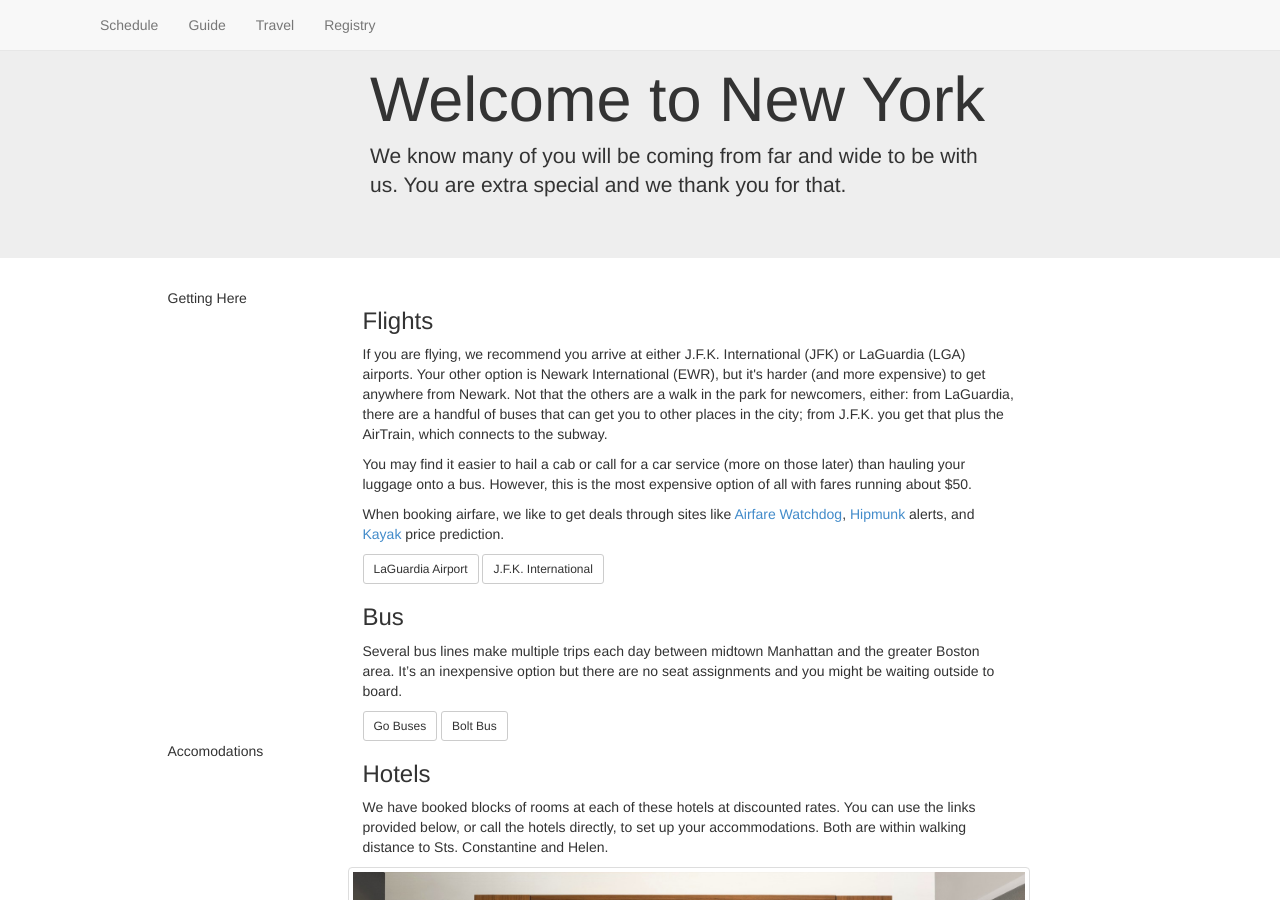
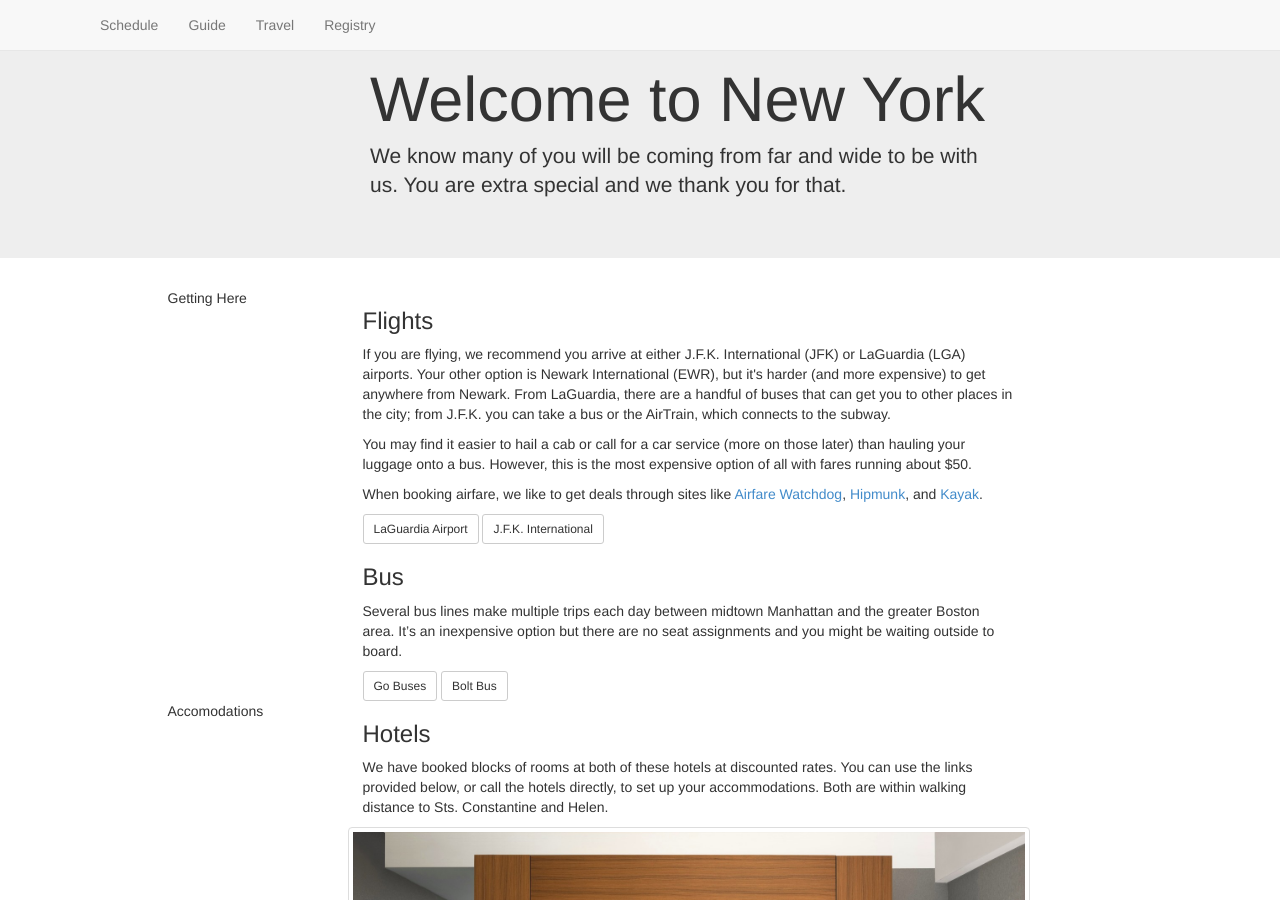
Before and after one commit to jpfinley/weddingSite, a Jekyll site: the page built from site/travel.html, in a window 1280 px wide and 900 px high. Built offline with Jekyll 4.4.1, drawn with Linux system fonts in a browser that asks for light colours; nearby versions of some CDN libraries; Markdown is read by kramdown in place of the engine named in the settings; some of the changed text lies outside the part shown.

Commit message:
Final copy for Travel
closes #11

```diff
--- a/site/travel.html
+++ b/site/travel.html
@@ -20,9 +20,9 @@ title: The Wedding of John and Jamie
         </div>
         <div class="col-md-7">
           <h3>Flights</h3>
-          <p>If you are flying, we recommend you arrive at either J.F.K. International (JFK) or LaGuardia (LGA) airports. Your other option is Newark International (EWR), but it's harder (and more expensive) to get anywhere from Newark. Not that the others are a walk in the park for newcomers, either: from LaGuardia, there are a handful of buses that can get you to other places in the city; from J.F.K. you get that plus the AirTrain, which connects to the subway.</p>
+          <p>If you are flying, we recommend you arrive at either J.F.K. International (JFK) or LaGuardia (LGA) airports. Your other option is Newark International (EWR), but it's harder (and more expensive) to get anywhere from Newark. From LaGuardia, there are a handful of buses that can get you to other places in the city; from J.F.K. you can take a bus or  the AirTrain, which connects to the subway.</p>
           <p>You may find it easier to hail a cab or call for a car service (more on those later) than hauling your luggage onto a bus. However, this is the most expensive option of all with fares running about $50.</p>
-          <p>When booking airfare, we like to get deals through sites like <a href="http://www.airfarewatchdog.com">Airfare Watchdog</a>, <a href="http://www.hipmunk.com">Hipmunk</a> alerts, and <a href="http://www.kayak.com">Kayak</a> price prediction.</p>
+          <p>When booking airfare, we like to get deals through sites like <a href="http://www.airfarewatchdog.com">Airfare Watchdog</a>, <a href="http://www.hipmunk.com">Hipmunk</a>, and <a href="http://www.kayak.com">Kayak</a>.</p>
           <a class="btn btn-default btn-sm" href="http://www.panynj.gov/airports/laguardia.html" role="button">LaGuardia Airport</a>
           <a class="btn btn-default btn-sm" href="http://www.panynj.gov/airports/jfk.html" role="button">J.F.K. International</a>
           <h3>Bus</h3>
@@ -37,7 +37,7 @@ title: The Wedding of John and Jamie
         </div>
         <div class="col-md-7">
           <h3>Hotels</h3>
-          <p>We have booked blocks of rooms at each of these hotels at discounted rates. You can use the links provided below, or call the hotels directly, to set up your accommodations. Both are within walking distance to Sts. Constantine and Helen.</p>
+          <p>We have booked blocks of rooms at both of these hotels at discounted rates. You can use the links provided below, or call the hotels directly, to set up your accommodations. Both are within walking distance to Sts. Constantine and Helen.</p>
           <div class="row">
             <div class="thumbnail">
               <img src="assets/images/aloft.jpg" alt="The Aloft New York">
@@ -89,7 +89,7 @@ title: The Wedding of John and Jamie
           <p>If you’re looking for more convenience, hail a taxi. (Look for the light on the taxi’s roof. If it’s illuminated, it’s available for hire.) Taxis in NYC accept cash or credit card and gratuity is expected. Note that it can be more difficult to find available taxis in Brooklyn than Manhattan.</p>
           <a class="btn btn-default btn-sm" href="http://www.nyc.gov/html/tlc/html/passenger/taxicab_rate.shtml" role="button">Taxi &amp; Limousine Commission</a>
           <h3>Car Service</h3>
-          <p>Calling for a car is a lot like reserving a taxi ahead of time. It’s more expensive than a taxi, but reserved just for you. Fares are pre-set and should be agreed upon when you call for a pickup.</p>
+          <p>Calling for a car is a lot like reserving a taxi ahead of time. It can be more expensive than a taxi, but reserved just for you. Fares are pre-set and should be agreed upon when you call for a pickup.</p>
           <a class="btn btn-default btn-sm" href="http://gonyc.about.com/od/gettingaround1/a/nyc_car_service.htm" role="button">About NYC Car Services</a>
           <a class="btn btn-default btn-sm" href="http://evelyncs.com" role="button">Evelyn Car Service</a>
           <a class="btn btn-default btn-sm" href="http://www.arecibocc.com" role="button">Arecibo Car Service</a>
```
